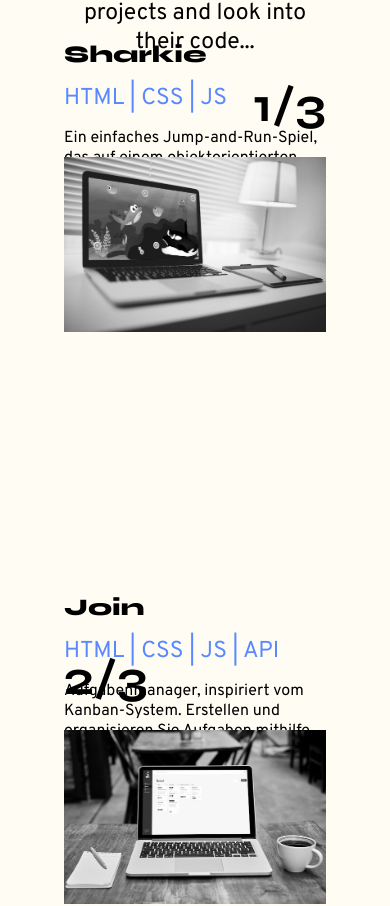
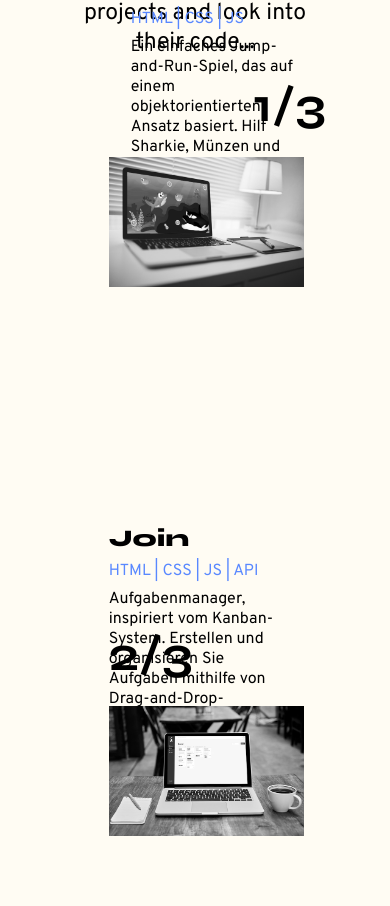
Before and after one commit to Pacl3m/portfolio, an Angular app: page / in a window 390 px wide. Shown: the part 2869-3775 px from the top of the page. Built offline with nearby package versions, Linux system fonts and the light colour scheme.

Commit message:
Update portfolio.component.scss

```diff
--- a/src/app/portfolio/portfolio.component.scss
+++ b/src/app/portfolio/portfolio.component.scss
@@ -42,6 +42,10 @@
         gap: clamp(0px, 2vw, 30px);
     }
 
+    @media(max-width: 680px) {
+        margin-left: 45px;
+    }
+
     &:hover .descriptionContainer {
         transform: translateX(0);
 
@@ -66,6 +70,11 @@
             opacity: 1;
             top: 45%;
             right: -64px;
+
+            @media(max-width: 680px) {
+                width: 10%;
+                right: 0px;
+            }
         }
     }
 
@@ -89,6 +98,10 @@
             transition: 200ms;
             max-width: 620px;
             width: 100%;
+
+            @media(max-width: 680px) {
+                width: 90%;
+            }
         }
 
         img {
@@ -106,17 +119,27 @@
             @media(max-width: 1150px) {
                 // width: 490px;
             }
+
+            @media(max-width: 680px) {
+                width: 90%;
+            }
         }
 
         .additionalImage {
             transform: rotate(135deg) scale(0.1);
             z-index: 2;
             opacity: 0;
-            width: 75px;
+            max-width: 75px;
+            width: 100%;
             position: absolute;
             top: 40%;
             right: -40px;
-            transition: transform 225ms ease 125ms, right 200ms, top 200ms, opacity 200ms;
+            transition: transform 225ms ease 125ms, right 200ms, top 200ms, opacity 200ms, width 200ms;
+
+            @media(max-width: 680px) {
+                width: 10%;
+                right: 20px;
+            }
         }
     }
 
@@ -167,6 +190,14 @@
             width: 100%;
         }
 
+        @media(max-width: 680px) {
+            width: 80%;
+        }
+
+        @media(max-width: 580px) {
+            gap: 8px;
+        }
+
         .projectName {
             font-family: 'Syne';
             // font-size: 45px;
@@ -180,6 +211,10 @@
             font-weight: 400;
             // font-size: 23px;
             font-size: clamp(8px, 2vw + 1rem, 23px);
+
+            @media(max-width: 580px) {
+                font-size: clamp(8px, 2vw + 1rem, 16px);
+            }
         }
 
         .projectDescription {
@@ -193,6 +228,10 @@
             display: flex;
             gap: 40px;
 
+            @media(max-width: 680px) {
+                justify-content: center;
+            }
+
             a {
                 text-decoration: none;
                 font-family: 'Overpass';
@@ -205,6 +244,17 @@
                 justify-content: center;
                 align-items: center;
                 cursor: pointer;
+
+                @media(max-width: 680px) {
+                    height: 50px;
+                    width: 120px;
+                }
+
+                @media(max-width: 580px) {
+                    font-size: 18px;
+                    width: 100px;
+                    height: 36px;
+                }
 
                 &:hover {
                     border: 4px solid #5988FF;
@@ -238,11 +288,19 @@
                 transform: translateX(0);
                 transform: translateY(-109%);
             }
+
+            @media(max-width: 680px) {
+                margin-left: -44px;
+            }
         }
 
         &:hover .descriptionContainer {
             transform: translateX(0);
             transform: translateY(10%);
+
+            @media(max-width: 680px) {
+                margin-left: -44px;
+            }
         }
 
         &:hover .imgContainer {
@@ -257,6 +315,10 @@
             .additionalImage {
                 left: -56px;
                 transform: rotate(270deg) scale(1);
+
+                @media(max-width: 680px) {
+                    left: -44px;
+                }
             }
         }
 
@@ -264,6 +326,10 @@
             transform: rotate(135deg) scale(0.1);
             left: -40px;
             transition: transform 225ms ease 125ms, left 200ms, top 200ms, opacity 200ms;
+
+            @media(max-width: 680px) {
+                left: -22px;
+            }
         }
     }
 }
```
